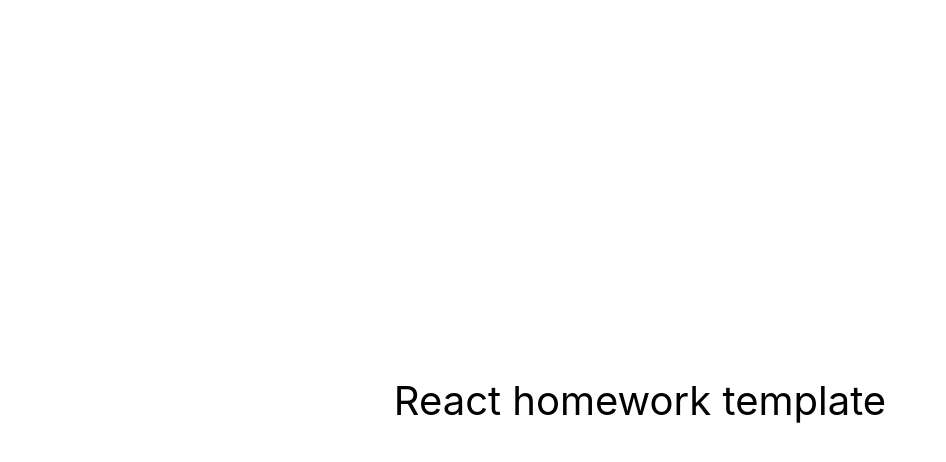
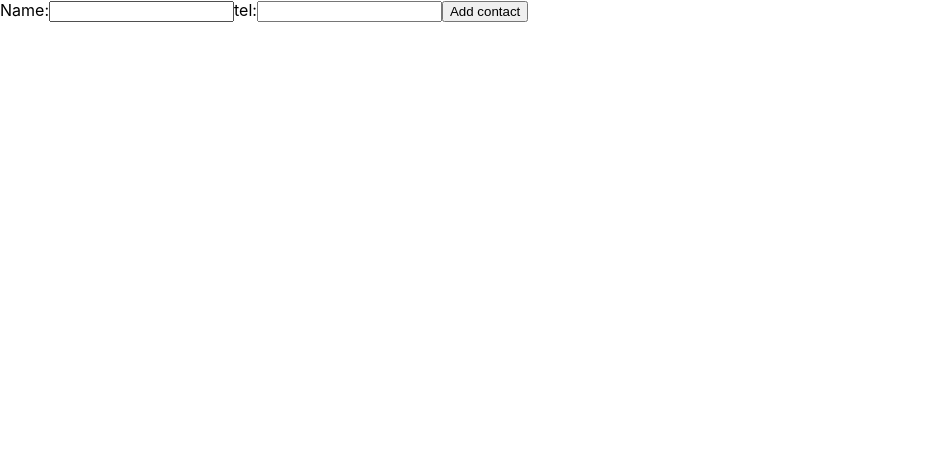
Before and after one commit to keastar/goit-react-hw-02-phonebook, a React (Create React App) app: page / in a window 1280 px wide. Shown: the top 462 px of the page, without its empty margins (0-946 px from the left). Built offline with nearby package versions, Linux system fonts and the light colour scheme.

Commit message:
do 2d task
do 2d task

```diff
--- a/src/components/App.jsx
+++ b/src/components/App.jsx
@@ -1,16 +1,15 @@
-export const App = () => {
-  return (
-    <div
-      style={{
-        height: '100vh',
-        display: 'flex',
-        justifyContent: 'center',
-        alignItems: 'center',
-        fontSize: 40,
-        color: '#010101'
-      }}
-    >
-      React homework template
-    </div>
-  );
-};
+import { Component } from "react";
+import Form from "./Form";
+
+class App extends Component {
+  formSubmitHandler = data => {
+
+  }
+  render() {
+    return (
+      <Form onSubmit={this.formSubmitHandler} />
+    )
+  }
+}
+
+export default App;
--- /dev/null
+++ b/src/components/Form.js
@@ -0,0 +1,71 @@
+import { Component } from 'react';
+
+class Form extends Component {
+  state = {
+    inputName: '',
+    inputTel: '',
+  };
+
+  handleChange = event => {
+    const { name, value } = event.currentTarget;
+
+    console.log(event.currentTarget);
+    console.log(event.currentTarget.name);
+    console.log(event.currentTarget.value);
+
+    this.setState({ [name]: value });
+  };
+
+  handleSubmit = event => {
+    event.preventDefault();
+
+    console.log(this.state);
+
+    this.props.onSubmit(this.state);
+    this.reset();
+  };
+
+  reset = () => {
+    this.setState({ inputName: '', inputTel: '' });
+  };
+
+  render() {
+    return (
+      <form onSubmit={this.handleSubmit}>
+        <label>
+          Name:
+          <input
+            type="text"
+            name="inputName"
+            value={this.state.inputName}
+            onChange={this.handleChange}
+          />
+        </label>
+        <label>
+          tel:
+          <input
+            type="text"
+            name="inputTel"
+            value={this.state.inputTel}
+            onChange={this.handleChange}
+          />
+        </label>
+        <button type="submit">Add contact</button>
+      </form>
+      // <div
+      //   style={{
+      //     height: '100vh',
+      //     display: 'flex',
+      //     justifyContent: 'center',
+      //     alignItems: 'center',
+      //     fontSize: 40,
+      //     color: '#010101'
+      //   }}
+      // >
+      //   Привет МИР!
+      // </div>
+    );
+  }
+}
+
+export default Form;
--- a/src/index.js
+++ b/src/index.js
@@ -1,6 +1,6 @@
 import React from 'react';
 import ReactDOM from 'react-dom/client';
-import { App } from 'components/App';
+import App from 'components/App';
 import './index.css';
 
 ReactDOM.createRoot(document.getElementById('root')).render(
```
